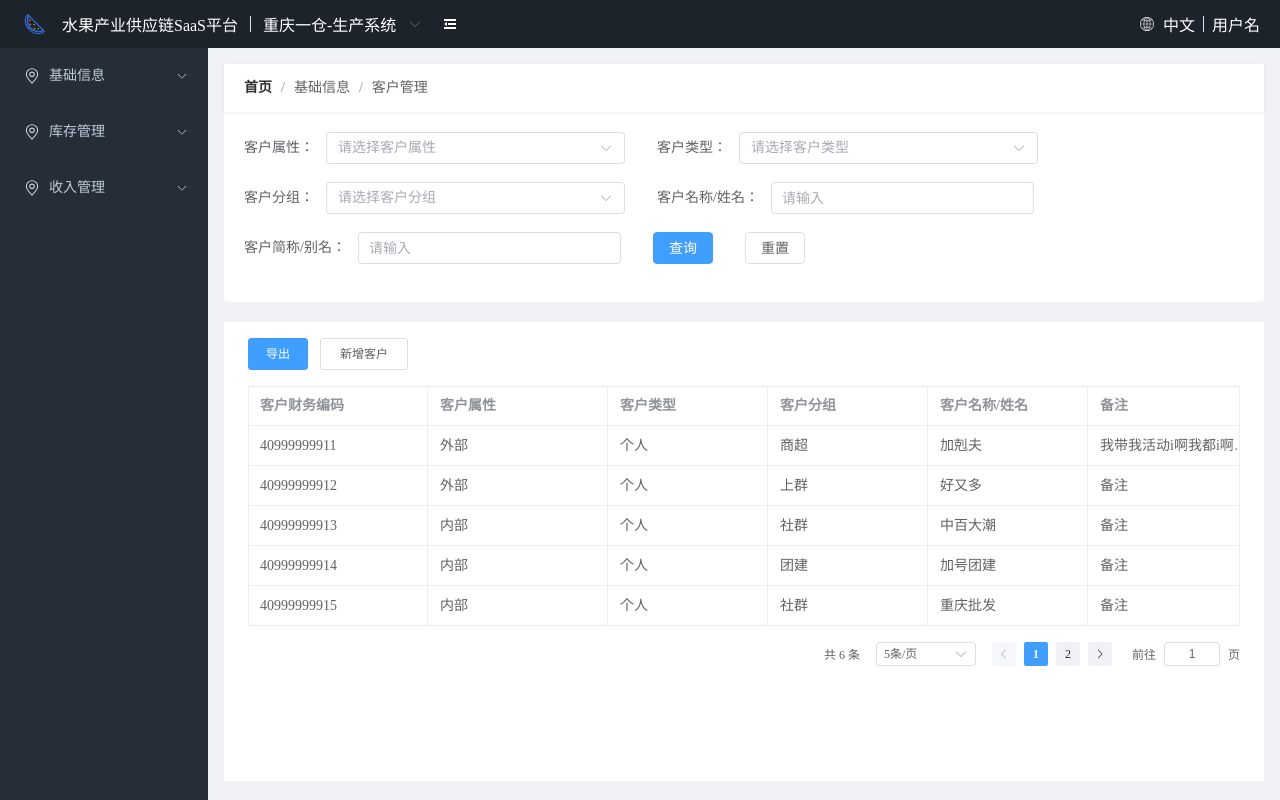
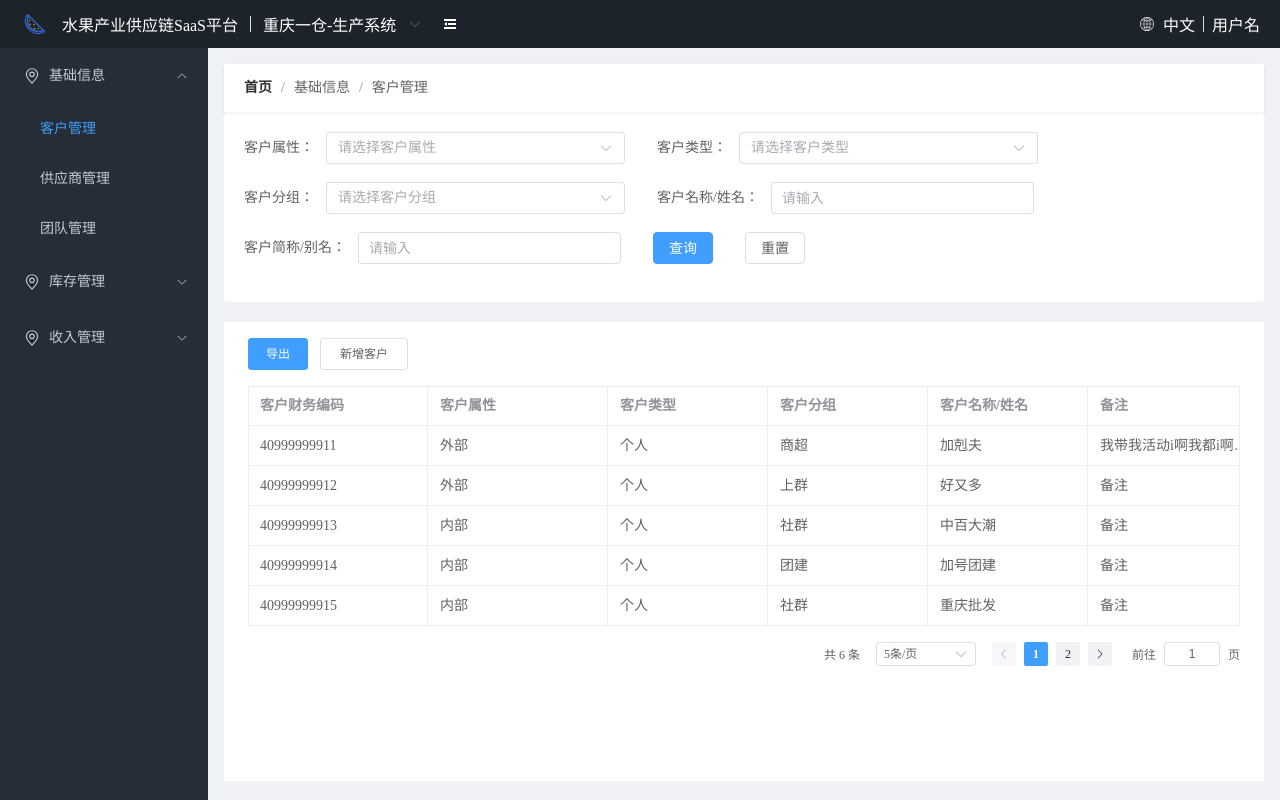
Before and after one commit to youzexu/fe-practice, a Vue app in the folder 6.my-vue3-ts-project/: page /foundation/customer in a window 1280 px wide. Built offline with nearby package versions, Linux system fonts and the light colour scheme; the HTML template or start-up script is replaced by a standard one.

Commit message:
菜单栏持久化存储

```diff
--- a/6.my-vue3-ts-project/src/layout/appLayout.vue
+++ b/6.my-vue3-ts-project/src/layout/appLayout.vue
@@ -1,8 +1,8 @@
 <template>
   <div class="layout">
-    <topBar v-model:collapse="isCollapsed" />
+    <topBar />
     <div class="main-wrapper">
-      <leftSidebar v-model:collapse="isCollapsed" />
+      <leftSidebar  />
       <div class="content-wrapper">
         <appMain />
       </div>
@@ -14,9 +14,9 @@
 import TopBar from './components/top-bar.vue'
 import LeftSidebar from './components/left-sidebar.vue'
 import AppMain from './components/app-main.vue'
-import { ref } from 'vue';
 
-const isCollapsed = ref(false)
+
+
 </script>
 
 <style scoped>
--- a/6.my-vue3-ts-project/src/layout/components/left-sidebar.vue
+++ b/6.my-vue3-ts-project/src/layout/components/left-sidebar.vue
@@ -1,6 +1,6 @@
 <template>
- <div class="sidebar" :class="{ collapse }">
-   <el-menu router :collapse="collapse" background-color="transparent"
+ <div class="sidebar" :class="{ collapse: appStore.sidebarCollapsed }">
+    <el-menu router :default-active="$route.path" :collapse="appStore.sidebarCollapsed" background-color="transparent"
       text-color="#bfcbd9" active-text-color="#409eff">
      <template v-for="item in menuList" :key="item.path">
         <el-sub-menu v-if="item.children && item.children?.length" :index="item.path">
@@ -27,14 +27,11 @@
 </template>
 
 <script lang="ts" setup name="leftSidebar">
+import { useAppStore } from '@/stores/app';
 import router from '@/router';
 import { computed } from 'vue';
 
-// 折叠菜单
-defineProps<{
-  collapse: boolean
-}>()
-// console.log(router.getRoutes());
+const appStore = useAppStore();
 
 // 获取路由中菜单列表
 const menuList = computed(() => {
--- a/6.my-vue3-ts-project/src/layout/components/top-bar.vue
+++ b/6.my-vue3-ts-project/src/layout/components/top-bar.vue
@@ -16,9 +16,9 @@
           </el-dropdown-menu>
         </template>
       </el-dropdown>
-      <div class="fold" @click="toggleCollapse">
+     <div class="fold" @click="appStore.toggleSidebar">
         <el-icon>
-          <Fold v-if="!collapse" />
+         <Fold v-if="!appStore.sidebarCollapsed" />
           <Expand v-else />
        </el-icon>
       </div>
@@ -33,19 +33,11 @@
 </template>
 
 <script setup lang="ts" name="topBar">
+import { useAppStore }from '../../stores/app'
 import { Fold, Expand } from '@element-plus/icons-vue'
 
-const props = defineProps<{
-  collapse: boolean
-}>()
+const appStore = useAppStore()
 
-const emit = defineEmits<{
-  (e: 'update:collapse', value: boolean): void
-}>()
-
-const toggleCollapse = () => {
-  emit('update:collapse', !props.collapse)
-}
 </script>
 
 <style scoped>
--- /dev/null
+++ b/6.my-vue3-ts-project/src/stores/app.ts
@@ -0,0 +1,23 @@
+// stores/app.ts
+import { defineStore } from 'pinia'
+
+// 定义状态类型
+interface AppState {
+    sidebarCollapsed: boolean
+}
+
+export const useAppStore = defineStore('app', {
+    state: (): AppState => ({
+        // 从 localStorage 读取初始值
+        sidebarCollapsed: localStorage.getItem('sidebar-collapsed') === 'true'
+    }),
+
+    actions: {
+        // 切换侧边栏状态
+        toggleSidebar() {
+            this.sidebarCollapsed = !this.sidebarCollapsed
+            // 保存到 localStorage
+            localStorage.setItem('sidebar-collapsed', String(this.sidebarCollapsed))
+        },
+    }
+})
--- a/6.my-vue3-ts-project/src/views/Basic-information/Supplier-management/components/Add-supplier.vue
+++ b/6.my-vue3-ts-project/src/views/Basic-information/Supplier-management/components/Add-supplier.vue
@@ -168,8 +168,8 @@ const rules = reactive({
     coding: [{ required: true, message: '请输入供应商财务编码', trigger: 'blur' }],
     phone: [
         { required: true, message: '请输入联系人电话', trigger: 'blur' },
-        // {  pattern: /^1[3-9]\d{9}$/, message: '电话格式不正确', trigger: 'blur' },
-        // { min: 11, max: 11, message: '请输入11位手机号码', trigger: 'blur' }
+        {  pattern: /^1[3-9]\d{9}$/, message: '电话格式不正确', trigger: 'blur' },
+        { min: 11, max: 11, message: '请输入11位手机号码', trigger: 'blur' }
     ],
     address: [{ required: true, message: '请输入供应商地址', trigger: 'blur' }],
     house: [
```
Also changed, not shown: 6.my-vue3-ts-project/src/views/Basic-information/Customer-Management/Customer-Info.vue (+4 -4 lines), 6.my-vue3-ts-project/.prettierrc.json.
